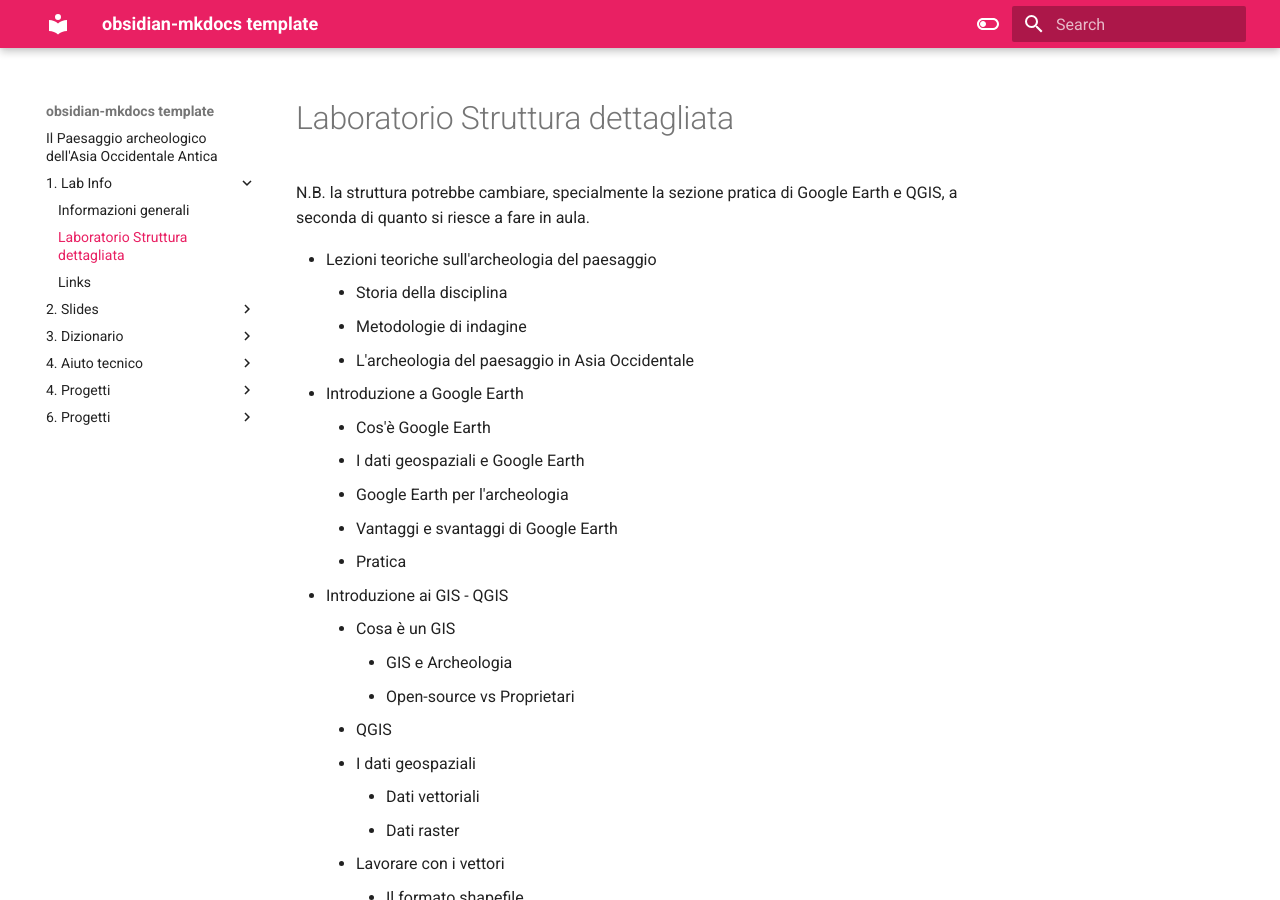
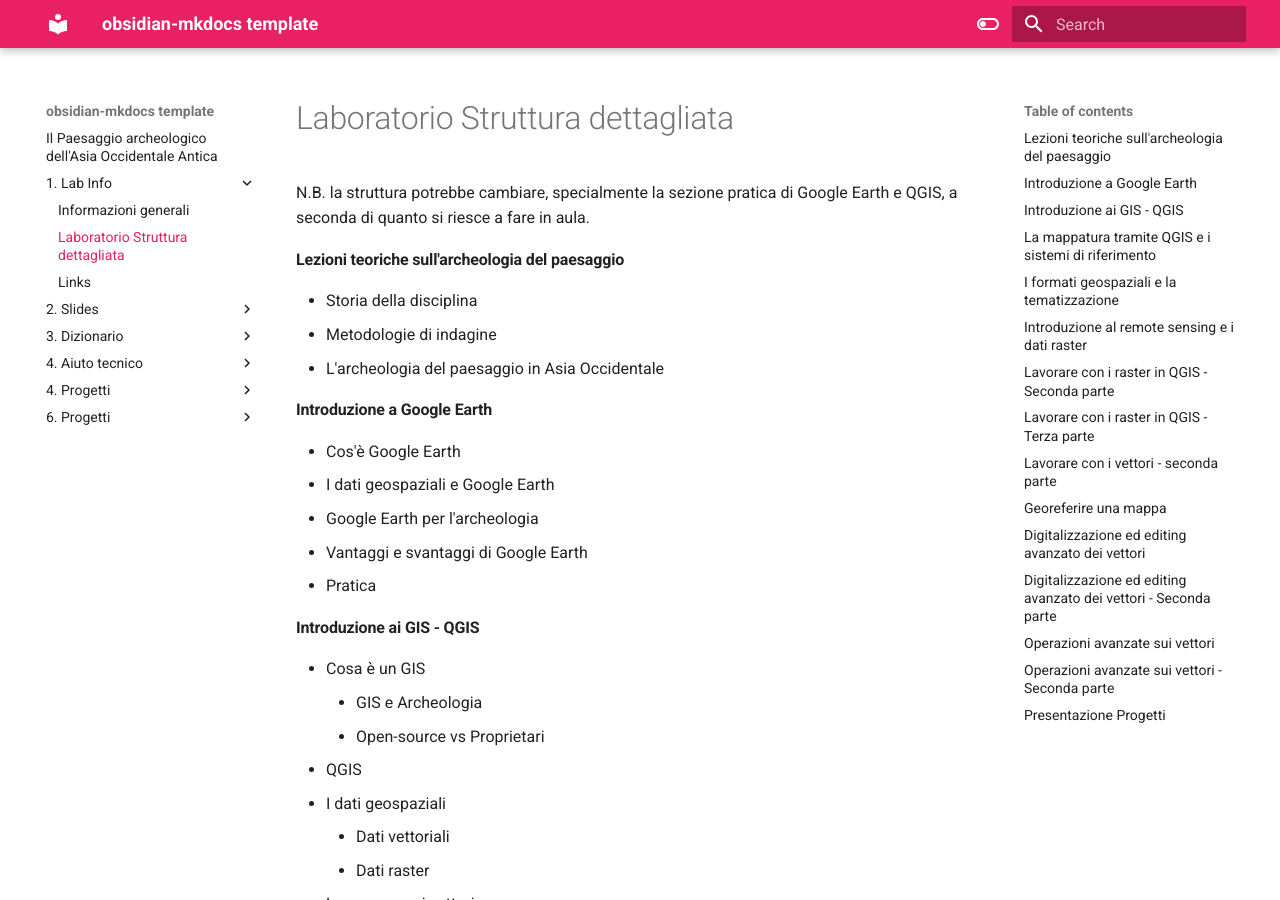
Before and after one commit to andreatitolo/gislab2023, an MkDocs documentation site: the page built from docs/1. Lab Info/Laboratorio - Struttura dettagliata.md, in a window 1280 px wide and 900 px high. Built offline with MkDocs 1.6.1 and Material for MkDocs 9.7.7, drawn with Linux system fonts in a browser that asks for light colours.

Commit message:
Update content

```diff
--- a/docs/1. Lab Info/Laboratorio - Struttura dettagliata.md
+++ b/docs/1. Lab Info/Laboratorio - Struttura dettagliata.md
@@ -1,78 +1,92 @@
 N.B. la struttura potrebbe cambiare, specialmente la sezione pratica di Google Earth e QGIS, a seconda di quanto si riesce a fare in aula.
 
-- Lezioni teoriche sull'archeologia del paesaggio
-	- Storia della disciplina
-	- Metodologie di indagine
-	- L'archeologia del paesaggio in Asia Occidentale
-- Introduzione a Google Earth
-	- Cos'è Google Earth
-	- I dati geospaziali e Google Earth
-	- Google Earth per l'archeologia
-	- Vantaggi e svantaggi di Google Earth
-	- Pratica
-- Introduzione ai GIS - QGIS
-	- Cosa è un GIS
-		- GIS e Archeologia
-		- Open-source vs Proprietari
-	- QGIS
-	- I dati geospaziali
-		- Dati vettoriali
-		- Dati raster
-	- Lavorare con i vettori
-		- Il formato shapefile
-- La mappatura tramite QGIS e i sistemi di riferimento
-	- Tipologie di mappa
-	- I sistemi di riferimento (CRS)
-	- Stampare una mappa in QGIS
-	- Lavorare con i CRS in QGIS
-- I formati geospaziali e la tematizzazione
-	- Lavorare con altri formati (KML, Geopackage)
-	- Tematizzazione i layer
-		- Lavorare con gli stili in QGIS
-		- Simbologia categorizzata
-		- Simbologia graduata
-- Introduzione al remote sensing e i dati raster
-	- I dati raster
-	- Il remote sensing
-		- Tipologie di sensori
-		- Le risoluzioni spaziale, temporale, spettrale
-	- Tipologie di analisi
-	- Come scegliere i dati correttamente
-	- Dove scaricare i dati
-	- Caricare dati raster in QGIS
-- Lavorare con i raster in QGIS - Seconda parte
-	- Il remote sensing - DEM e Immagini multispettrali
-	- Lavorare con i raster in QGIS - I DEM
-- Lavorare con i raster in QGIS - Terza parte
-	- Scaricare immagini multispettrali
-	- Lavorare con i raster in QGIS - Immagini multispettrali
-		- Caricare immagini
-		- Combinazioni di bande spettrali
-		- Indici spettrali(?)
-- Lavorare con i vettori - seconda parte
-	- Scaricare dati archeologici e culturali
-	- Filtrare e ritagliare i dati
-	- Gestione del progetto QGIS
-	- Le etichette
-- Georeferire una mappa
-	- Informazioni teoriche sulla georeferenziazione
-	- Georeferire una mappa in QGIS
-		- Mappe topografiche
-		- Immagini satellitari
-- Digitalizzazione ed editing avanzato dei vettori
-	- Digitalizzare elementi da una mappa topografica
-	- Editing delle geometrie
-- Digitalizzazione ed editing avanzato dei vettori - Seconda parte
-	- Scaricare immagini satellitari declassificate
-	- Telerilevamento e digitalizzazione da immagini satellitari
-- Operazioni avanzate sui vettori
-	- Join tabellare
-	- Il calcolatore di campi di QGIS
-	- Gestione avanzata dei layer
-	- Le espressioni di QGIS
-	- Gestione degli stili in QGIS
-- Operazioni avanzate sui vettori - Seconda parte
-	- Analisi spaziali
-	- Correzione delle geometrie
-	- Simbologia tramite regole
-- Presentazione Progetti
+#### Lezioni teoriche sull'archeologia del paesaggio
+- Storia della disciplina
+- Metodologie di indagine
+- L'archeologia del paesaggio in Asia Occidentale
+
+#### Introduzione a Google Earth
+- Cos'è Google Earth
+- I dati geospaziali e Google Earth
+- Google Earth per l'archeologia
+- Vantaggi e svantaggi di Google Earth
+- Pratica
+
+#### Introduzione ai GIS - QGIS
+- Cosa è un GIS
+	- GIS e Archeologia
+	- Open-source vs Proprietari
+- QGIS
+- I dati geospaziali
+	- Dati vettoriali
+	- Dati raster
+- Lavorare con i vettori
+	- Il formato shapefile
+
+#### La mappatura tramite QGIS e i sistemi di riferimento
+- Tipologie di mappa
+- I sistemi di riferimento (CRS)
+- Stampare una mappa in QGIS
+- Lavorare con i CRS in QGIS
+
+#### I formati geospaziali e la tematizzazione
+- Lavorare con altri formati (KML, Geopackage)
+- Tematizzazione i layer
+	- Lavorare con gli stili in QGIS
+	- Simbologia categorizzata
+	- Simbologia graduata
+
+#### Introduzione al remote sensing e i dati raster
+- I dati raster
+- Il remote sensing
+	- Tipologie di sensori
+	- Le risoluzioni spaziale, temporale, spettrale
+- Tipologie di analisi
+- Come scegliere i dati correttamente
+- Dove scaricare i dati
+- Caricare dati raster in QGIS
+
+#### Lavorare con i raster in QGIS - Seconda parte
+- Il remote sensing - DEM e Immagini multispettrali
+- Lavorare con i raster in QGIS - I DEM
+
+#### Lavorare con i raster in QGIS - Terza parte
+- Scaricare immagini multispettrali
+- Lavorare con i raster in QGIS - Immagini multispettrali
+	- Caricare immagini
+	- Combinazioni di bande spettrali
+	- Indici spettrali(?)
+
+#### Lavorare con i vettori - seconda parte
+- Scaricare dati archeologici e culturali
+- Filtrare e ritagliare i dati
+- Gestione del progetto QGIS
+- Le etichette
+
+#### Georeferire una mappa
+- Informazioni teoriche sulla georeferenziazione
+- Georeferire una mappa in QGIS
+	- Mappe topografiche
+	- Immagini satellitari
+
+#### Digitalizzazione ed editing avanzato dei vettori
+- Digitalizzare elementi da una mappa topografica
+- Editing delle geometrie
+
+#### Digitalizzazione ed editing avanzato dei vettori - Seconda parte
+- Scaricare immagini satellitari declassificate
+- Telerilevamento e digitalizzazione da immagini satellitari
+
+#### Operazioni avanzate sui vettori
+- Join tabellare
+- Il calcolatore di campi di QGIS
+- Gestione avanzata dei layer
+- Le espressioni di QGIS
+- Gestione degli stili in QGIS
+
+#### Operazioni avanzate sui vettori - Seconda parte
+- Analisi spaziali
+- Correzione delle geometrie
+- Simbologia tramite regole
+
+#### Presentazione Progetti
--- a/docs/4. Aiuto tecnico/Installare QGIS.md
+++ b/docs/4. Aiuto tecnico/Installare QGIS.md
@@ -1,5 +1,37 @@
 ## Windows
+
+Andare alla pagina https://qgis.org/en/site/forusers/download.html#windows
+Cliccare su "*Looking for the most stable version? Get QGIS 3.22 LTR*"
 
 ## macOS
 
+**N.B.** Alcuni passaggi potrebbero variare a seconda della versione di macOS disponibile. Se il programma non viene avviato o se viene segnalata un'incompatibilità con la versione di macOS installata, scaricare una versione precedente da questo link: https://www.kyngchaos.com/software/archive/qgis/
+
+Andare alla pagina https://www.qgis.org/it/site/forusers/download.html
+Cliccare su "*Looking for the most stable version? Get QGIS 3.22 LTR*"
+
+![[qgisWeb.png]]
+
+Cliccare due volte sul file scaricato *qgis-macos-ltr.dmg*.
+Nella schermata successiva cliccare su "*Agree*"
+
+![[qgisMacAgree.png]]
+
+Attendere che il programma venga verificato ed aperto e poi trascinare l'icona di QGIS nella cartella delle applicazioni.
+
+![[qgisMacInstall.png]]
+
+Aspettare che il programma venga copiato nella cartella. Al primo avvio se appare la seguente schermata
+![[qgisMacDai.png]]
+
+Andare in "impostazioni->Privacy e Sicurezza" e cercare la seguente opzione
+![[qgisMacApri.png]]
+
+Cliccare quindi su "Apri comunque", verrà richiesta la password.
+Nella schermata successiva, cliccare su "Apri"
+![[qgisMacApri2.png]]
+
 ## Linux
+
+Andare alla pagina https://qgis.org/en/site/forusers/download.html#linux
+Scegliere la propria distribuzione dalla lista e seguire le istruzioni riportate.
```
Also changed, not shown: docs/4. Aiuto tecnico/Installare Google Earth.md (+25 -0 lines), docs/index.md (+6 -4 lines), docs/Assets/geDownload.png (added), docs/Assets/gePKG.png (added), docs/Assets/geTerms.png (added), docs/Assets/qgisMacAgree.png (added), docs/Assets/qgisMacApri.png (added), docs/Assets/qgisMacApri2.png (added), docs/Assets/qgisMacDai.png (added), docs/Assets/qgisMacInstall.png (added), docs/Assets/qgisWeb.png (added).
